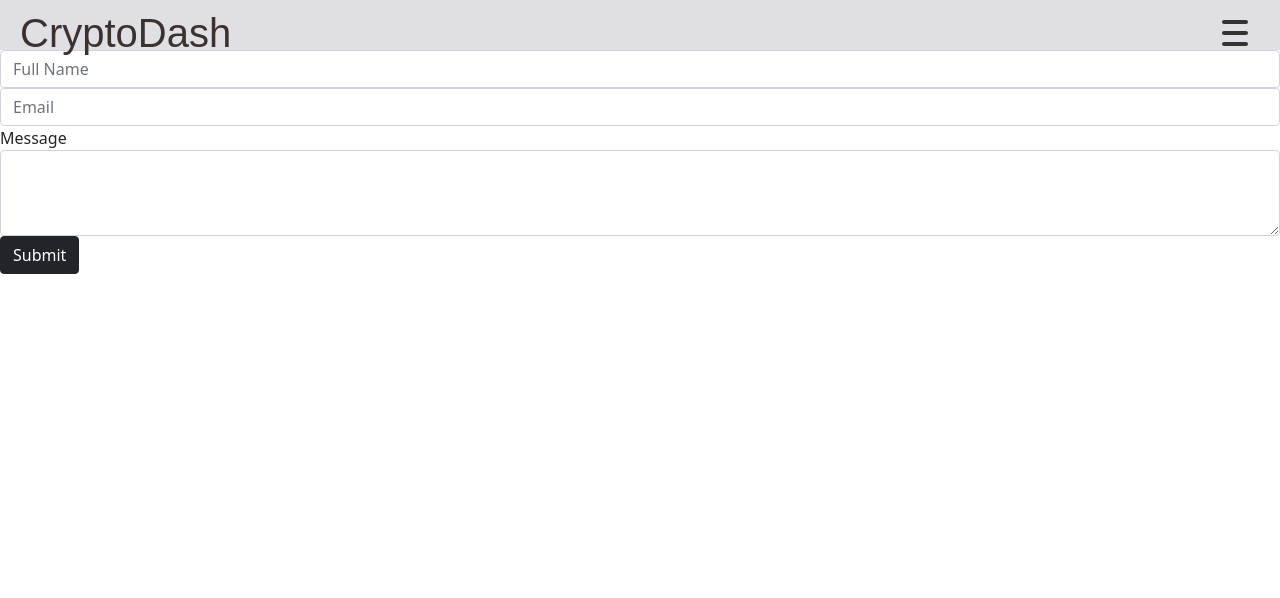
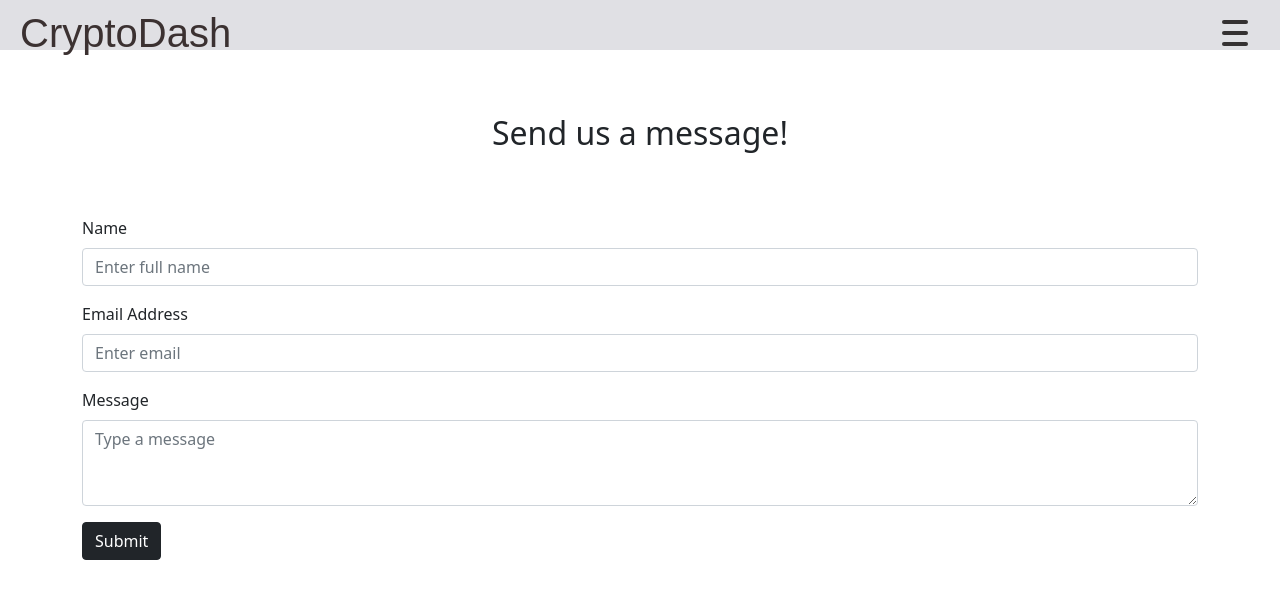
Before and after one commit to csavella/frontend-cryptodash, a React (Create React App) app: page /contact in a window 1280 px wide. Shown: the top 598 px of the page. Built offline with nearby package versions, Linux system fonts and the light colour scheme.

Commit message:
Functional contact form
Will send email message to devs

```diff
--- a/package.json
+++ b/package.json
@@ -8,8 +8,9 @@
     "@testing-library/react": "^11.2.6",
     "@testing-library/user-event": "^12.8.3",
     "axios": "^0.21.1",
+    "bootstrap": "^5.0.1",
     "chart.js": "^3.2.1",
-    "bootstrap": "^5.0.1",
+    "emailjs-com": "^2.6.4",
     "react": "^17.0.2",
     "react-bootstrap": "^1.6.0",
     "react-bootstrap-table-next": "^4.0.3",
--- a/src/Components/Pages/Contact.js
+++ b/src/Components/Pages/Contact.js
@@ -1,71 +1,113 @@
-import emailjs from 'emailjs-com';
+import emailjs from "emailjs-com";
+import Button from "react-bootstrap/Button";
+import Form from "react-bootstrap/Form";
+import { useState } from "react";
 
 const Contact = () => {
+  const [emailAddress, setEmailAdress] = useState("");
+  const [fullName, setFullName] = useState("");
+  const [message, setMessage] = useState("");
 
   function sendMessage() {
-      console.log("hello");
+    console.log("Name: " + fullName);
+    console.log("Email: " + emailAddress);
+    console.log("Message: " + message);
+  }
+
+  function handleNameChange(value) {
+    setFullName(value);
+  }
+  function handleEmailChange(value) {
+    setEmailAdress(value);
+  }
+  function handleMessageChange(value) {
+    setMessage(value);
   }
 
   function sendEmail() {
-    let templateParams = {
-        to_name: 'Chasity Savella, Eric Anderson, Chiharu Akiyama',
-        from_name: 'CryptoDash App',
-        fullname: fullname,
-        email: email,
-        message: message
+    var templateParams = {
+      to_name: "Chasity Savella, Eric Anderson, Chiharu Akiyama",
+      from_name: "CryptoDash App",
+      fullname: fullName,
+      email: emailAddress,
+      message: message,
     };
-    emailjs.send('csfrontend', 'template_xwnwtxf', templateParams, 'user_7mBuykiL1mjdR966UDCWz')
-    .then((result) => {
-        console.log('SUCCESS!', result.status, result.text);
-    }, (error) => {
-        console.log('FAILED...', error);
-    });
-}
+
+    emailjs
+      .send(
+        "csavella_frontend",
+        "template_xwnwtxf",
+        templateParams,
+        "user_7mBuykiL1mjdR966UDCWz"
+      )
+      .then(
+        (result) => {
+          console.log("SUCCESS!", result.status, result.text);
+        },
+        (error) => {
+          console.log("FAILED...", error);
+        }
+      );
+  }
 
   return (
-    <div class="rsvp">
-      <div class="row rsvpform z-depth-1">
-        <div class="col">
-          <div class="col-md-auto">
-            <form>
-              <div class="form-group fname">
-                <input
-                  id="fullname"
-                  name="fullname"
-                  className="form-control"
-                  placeholder="Full Name"
+    <div className="contact-us container">
+      <div className="row contact-form z-depth-1">
+        <div className="col">
+          <div className="col-md-auto">
+            <h2 style={{ textAlign: "center", margin: 2 + "em" }}>
+              Send us a message!
+            </h2>
+            <Form>
+              <Form.Group style={{ marginBottom: 1 + "em" }}>
+                <Form.Label>Name</Form.Label>
+                <Form.Control
+                  as="input"
+                  placeholder="Enter full name"
+                  onChange={(e) => handleNameChange(e.target.value)}
                   required
                 />
-              </div>
-              <div class="form-group emailaddress">
-                <input
+                <Form.Text
+                  id="fullName"
+                  name="fullName"
+                  value={fullName}
+                />
+              </Form.Group>
+              <Form.Group style={{ marginBottom: 1 + "em" }}>
+                <Form.Label>Email Address</Form.Label>
+                <Form.Control
+                  as="input"
                   type="email"
-                  className="form-control"
-                  id="emailaddress"
-                  name="emailaddress"
-                  placeholder="Email"
+                  placeholder="Enter email"
+                  onChange={(e) => handleEmailChange(e.target.value)}
                   required
+                />
+                <Form.Text
+                  id="emailAddress"
+                  name="emailAddress"
                   aria-describedby="emailHelp"
+                  value={emailAddress}
                 />
-              </div>
-              <div class="form-group">
-                <label for="message">
-                  Message
-                </label>
-                <textarea
-                  class="form-control"
+              </Form.Group>
+              <Form.Group style={{ marginBottom: 1 + "em" }}>
+                <Form.Label>Message</Form.Label>
+                <Form.Control
+                  as="textarea"
+                  rows={3}
                   id="message"
-                  rows="3"
-                ></textarea>
-              </div>
-              <button
-                type="submit"
-                class="btn btn-dark btn-block rsvpsubmit"
-                onClick={sendMessage()}
+                  value={message}
+                  onChange={(e) => handleMessageChange(e.target.value)}
+                  placeholder="Type a message"
+                ></Form.Control>
+              </Form.Group>
+              <Button
+                variant="dark"
+                className="btn btn-dark btn-block"
+                onClick={() => sendEmail()}
               >
                 Submit
-              </button>
-            </form>
+              </Button>
+            </Form>
           </div>
         </div>
       </div>
```
